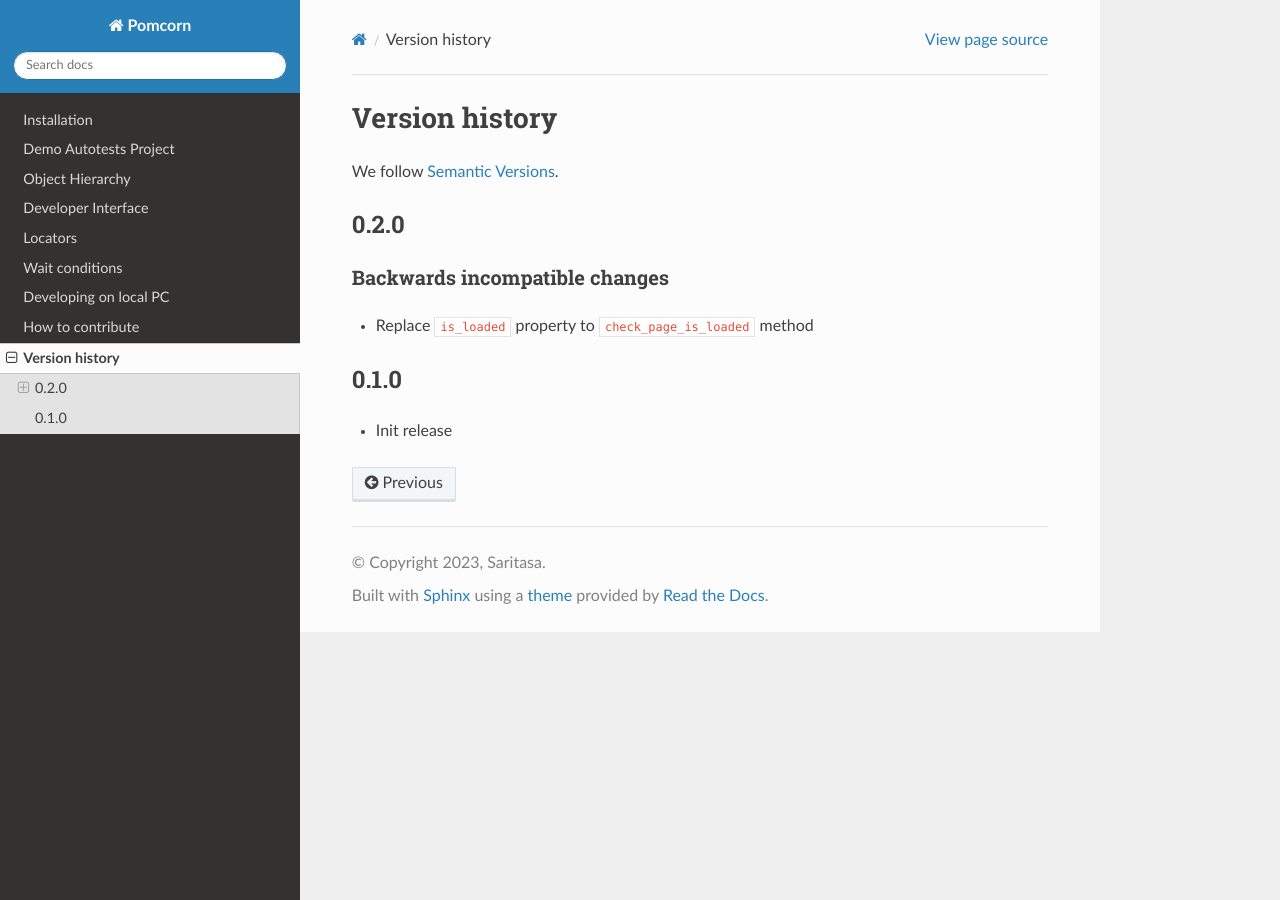
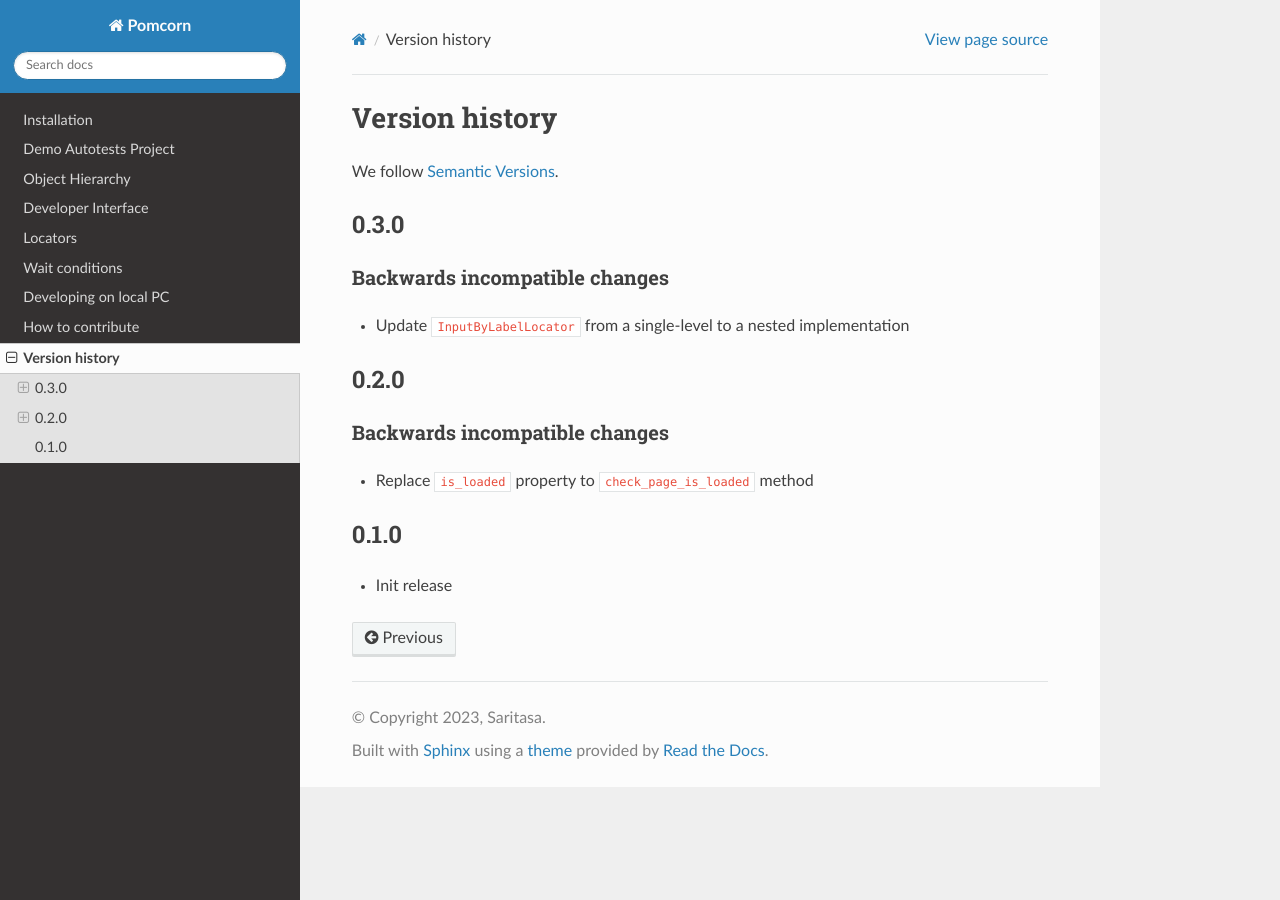
Before and after one commit to saritasa-nest/pomcorn, a Sphinx documentation site: the page built from docs/CHANGELOG.rst, in a window 1280 px wide. Built offline with Sphinx 7.4.7 and the Read the Docs theme 2.0.0, drawn with Linux system fonts in a browser that asks for light colours.

Commit message:
Update changelog

```diff
--- a/docs/CHANGELOG.rst
+++ b/docs/CHANGELOG.rst
@@ -2,6 +2,13 @@ Version history
 ===============================================================================
 
 We follow `Semantic Versions <https://semver.org/>`_.
+
+0.3.0
+*******************************************************************************
+
+Backwards incompatible changes
+-------------------------------------------------------------------------------
+- Update ``InputByLabelLocator`` from a single-level to a nested implementation
 
 0.2.0
 *******************************************************************************
```
